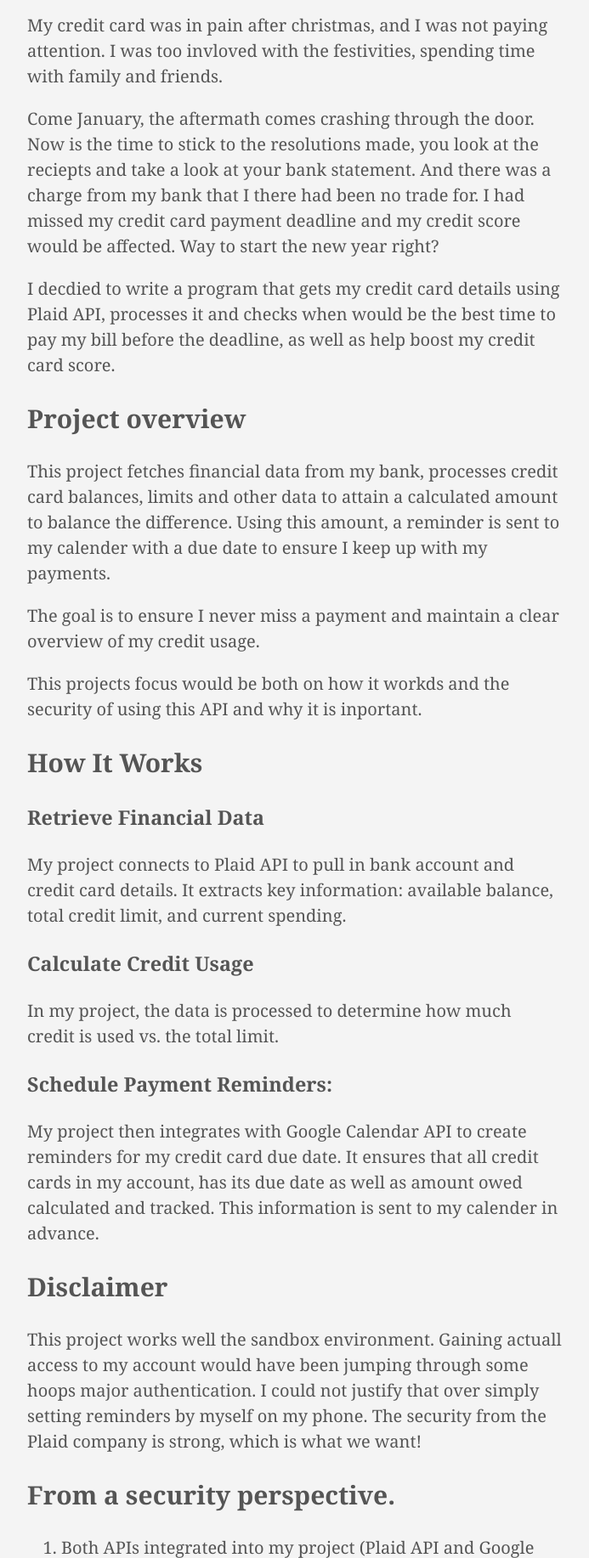
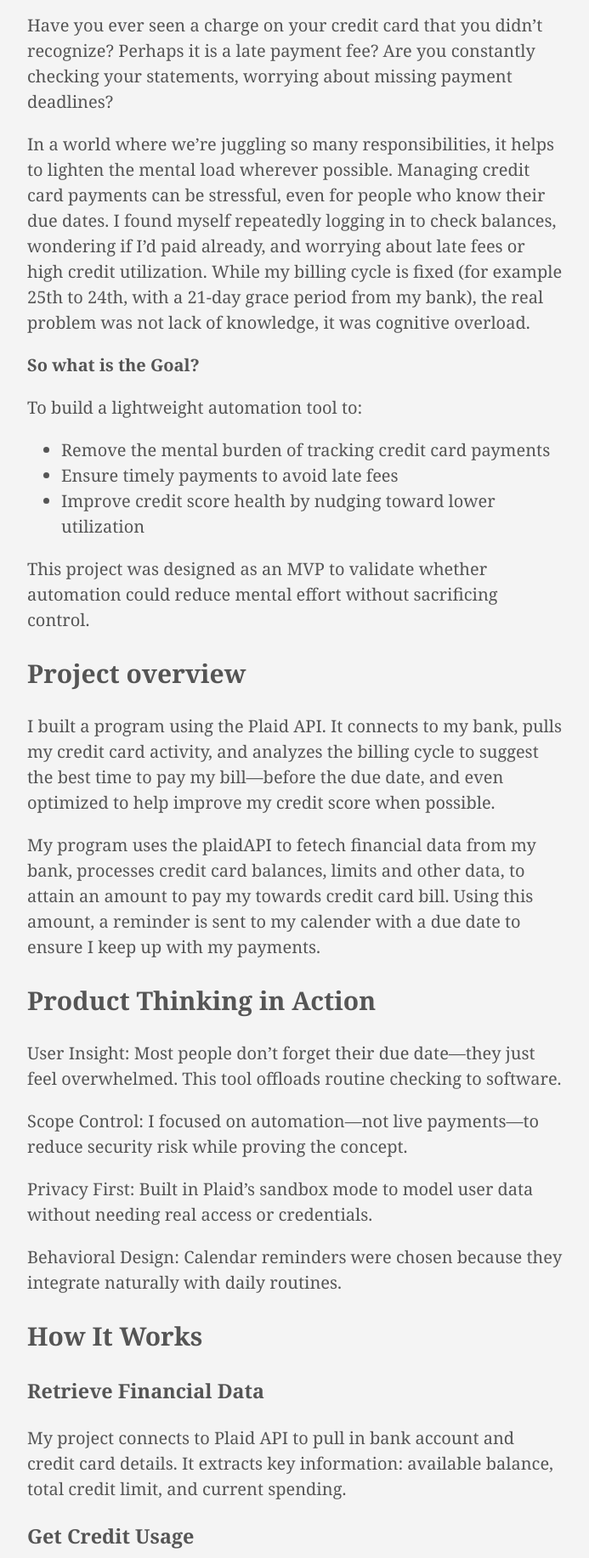
Before and after one commit to Tife31/tife31.github.io, a plain HTML site: page posts/plaidapi/index.html in a window 1280 px wide. Shown: the part 400-2234 px from the top of the page at 85% size, without its empty margins (112-805 px from the left). Drawn offline with Linux system fonts and the light colour scheme.

Commit message:
Update tp Plaid posts

```diff
--- a/posts/plaidapi/index.html
+++ b/posts/plaidapi/index.html
@@ -4,11 +4,14 @@
     <meta charset="utf-8">
     <meta http-equiv="X-UA-Compatible" content="IE=edge,chrome=1">
 
-    <title> No more paying overdue charges with Plaid API! | The Desk Space</title>
+    <title> Reduce Your Credit Card Mental Load with Automation | The Desk Space</title>
     <meta name="viewport" content="width=device-width,minimum-scale=1">
     <meta name="description" content="Introduction
-My credit card was in pain after christmas, and I was not paying attention. I was too invloved with the festivities, spending time with family and friends.
-Come January, the aftermath comes crashing through the door. Now is the time to stick to the resolutions made, you look at the reciepts and take a look at your bank statement. And there was a charge from my bank that I there had been no trade for. I had missed my credit card payment deadline and my credit score would be affected. Way to start the new year right?">
+Have you ever seen a charge on your credit card that you didn’t recognize? Perhaps it is a late payment fee?
+Are you constantly checking your statements, worrying about missing payment deadlines?
+In a world where we’re juggling so many responsibilities, it helps to lighten the mental load wherever possible.
+Managing credit card payments can be stressful, even for people who know their due dates. I found myself repeatedly logging in to check balances, wondering if I’d paid already, and worrying about late fees or high credit utilization.
+While my billing cycle is fixed (for example 25th to 24th, with a 21-day grace period from my bank), the real problem was not lack of knowledge, it was cognitive overload.">
     <meta name="generator" content="Hugo 0.140.2">
 
 
@@ -37,25 +40,25 @@ Come January, the aftermath comes crashing through the door. Now is the time to
 
     <meta property="og:url" content="http://localhost:1313/posts/plaidapi/">
   <meta property="og:site_name" content="The Desk Space">
-  <meta property="og:title" content=" No more paying overdue charges with Plaid API!">
-  <meta property="og:description" content="Introduction My credit card was in pain after christmas, and I was not paying attention. I was too invloved with the festivities, spending time with family and friends.
-Come January, the aftermath comes crashing through the door. Now is the time to stick to the resolutions made, you look at the reciepts and take a look at your bank statement. And there was a charge from my bank that I there had been no trade for. I had missed my credit card payment deadline and my credit score would be affected. Way to start the new year right?">
+  <meta property="og:title" content=" Reduce Your Credit Card Mental Load with Automation">
+  <meta property="og:description" content="Introduction Have you ever seen a charge on your credit card that you didn’t recognize? Perhaps it is a late payment fee? Are you constantly checking your statements, worrying about missing payment deadlines?
+In a world where we’re juggling so many responsibilities, it helps to lighten the mental load wherever possible. Managing credit card payments can be stressful, even for people who know their due dates. I found myself repeatedly logging in to check balances, wondering if I’d paid already, and worrying about late fees or high credit utilization. While my billing cycle is fixed (for example 25th to 24th, with a 21-day grace period from my bank), the real problem was not lack of knowledge, it was cognitive overload.">
   <meta property="og:locale" content="en_us">
   <meta property="og:type" content="article">
     <meta property="article:section" content="posts">
     <meta property="article:published_time" content="2025-01-11T20:05:58-05:00">
     <meta property="article:modified_time" content="2025-01-11T20:05:58-05:00">
 
-  <meta itemprop="name" content=" No more paying overdue charges with Plaid API!">
-  <meta itemprop="description" content="Introduction My credit card was in pain after christmas, and I was not paying attention. I was too invloved with the festivities, spending time with family and friends.
-Come January, the aftermath comes crashing through the door. Now is the time to stick to the resolutions made, you look at the reciepts and take a look at your bank statement. And there was a charge from my bank that I there had been no trade for. I had missed my credit card payment deadline and my credit score would be affected. Way to start the new year right?">
+  <meta itemprop="name" content=" Reduce Your Credit Card Mental Load with Automation">
+  <meta itemprop="description" content="Introduction Have you ever seen a charge on your credit card that you didn’t recognize? Perhaps it is a late payment fee? Are you constantly checking your statements, worrying about missing payment deadlines?
+In a world where we’re juggling so many responsibilities, it helps to lighten the mental load wherever possible. Managing credit card payments can be stressful, even for people who know their due dates. I found myself repeatedly logging in to check balances, wondering if I’d paid already, and worrying about late fees or high credit utilization. While my billing cycle is fixed (for example 25th to 24th, with a 21-day grace period from my bank), the real problem was not lack of knowledge, it was cognitive overload.">
   <meta itemprop="datePublished" content="2025-01-11T20:05:58-05:00">
   <meta itemprop="dateModified" content="2025-01-11T20:05:58-05:00">
-  <meta itemprop="wordCount" content="593">
+  <meta itemprop="wordCount" content="743">
   <meta name="twitter:card" content="summary">
-  <meta name="twitter:title" content=" No more paying overdue charges with Plaid API!">
-  <meta name="twitter:description" content="Introduction My credit card was in pain after christmas, and I was not paying attention. I was too invloved with the festivities, spending time with family and friends.
-Come January, the aftermath comes crashing through the door. Now is the time to stick to the resolutions made, you look at the reciepts and take a look at your bank statement. And there was a charge from my bank that I there had been no trade for. I had missed my credit card payment deadline and my credit score would be affected. Way to start the new year right?">
+  <meta name="twitter:title" content=" Reduce Your Credit Card Mental Load with Automation">
+  <meta name="twitter:description" content="Introduction Have you ever seen a charge on your credit card that you didn’t recognize? Perhaps it is a late payment fee? Are you constantly checking your statements, worrying about missing payment deadlines?
+In a world where we’re juggling so many responsibilities, it helps to lighten the mental load wherever possible. Managing credit card payments can be stressful, even for people who know their due dates. I found myself repeatedly logging in to check balances, wondering if I’d paid already, and worrying about late fees or high credit utilization. While my billing cycle is fixed (for example 25th to 24th, with a 21-day grace period from my bank), the real problem was not lack of knowledge, it was cognitive overload.">
 
 
   </head><body class="ma0 avenir bg-near-white development">
@@ -97,7 +100,7 @@ Come January, the aftermath comes crashing through the door. Now is the time to
 
         Posts
       </aside><div id="sharing" class="mt3 ananke-socials"></div>
-<h1 class="f1 athelas mt3 mb1"> No more paying overdue charges with Plaid API!</h1>
+<h1 class="f1 athelas mt3 mb1"> Reduce Your Credit Card Mental Load with Automation</h1>
 
 
 
@@ -108,24 +111,38 @@ Come January, the aftermath comes crashing through the door. Now is the time to
 
     </header>
     <div class="nested-copy-line-height lh-copy serif f4 nested-links mid-gray pr4-l w-two-thirds-l"><h2 id="introduction">Introduction</h2>
-<p>My credit card was in pain after christmas, and I was not paying attention. I was too invloved with the festivities, spending time with family and friends.</p>
-<p>Come January, the aftermath comes crashing through the door. Now is the time to stick to the resolutions made, you look at the reciepts and take a look at your bank statement. And there was a charge from my bank that I there had been no trade for. I had missed my credit card payment deadline and my credit score would be affected. Way to start the new year right?</p>
-<p>I decdied to write a program that gets my credit card details using Plaid API, processes it and checks when would be the best time to pay my bill  before the deadline, as well as help boost my credit card score.</p>
+<p>Have you ever seen a charge on your credit card that you didn’t recognize? Perhaps it is a late payment fee?
+Are you constantly checking your statements, worrying about missing payment deadlines?</p>
+<p>In a world where we’re juggling so many responsibilities, it helps to lighten the mental load wherever possible.
+Managing credit card payments can be stressful, even for people who know their due dates. I found myself repeatedly logging in to check balances, wondering if I’d paid already, and worrying about late fees or high credit utilization.
+While my billing cycle is fixed (for example 25th to 24th, with a 21-day grace period from my bank), the real problem was not lack of knowledge, it was cognitive overload.</p>
+<p><strong>So what is the Goal?</strong></p>
+<p>To build a lightweight automation tool to:</p>
+<ul>
+<li>Remove the mental burden of tracking credit card payments</li>
+<li>Ensure timely payments to avoid late fees</li>
+<li>Improve credit score health by nudging toward lower utilization</li>
+</ul>
+<p>This project was designed as an MVP to validate whether automation could reduce mental effort without sacrificing control.</p>
 <h2 id="project-overview">Project overview</h2>
-<p>This project fetches financial data from my bank, processes credit card balances, limits and other data to attain a calculated amount to balance the difference.  Using this amount, a reminder is sent to my calender with a due date to ensure I keep up with my payments.</p>
-<p>The goal is to ensure I never miss a payment and maintain a clear overview of my credit usage.</p>
-<p>This projects focus would be both on how it workds and  the security of using this API and why it is inportant.</p>
+<p>I built a program using the Plaid API. It connects to my bank, pulls my credit card activity, and analyzes the billing cycle to suggest the best time to pay my bill—before the due date, and even optimized to help improve my credit score when possible.</p>
+<p>My program uses the plaidAPI to fetech financial data from my bank, processes credit card balances, limits and other data, to attain an amount to pay my towards credit card bill.  Using this amount, a reminder is sent to my calender with a due date to ensure I keep up with my payments.</p>
+<h2 id="product-thinking-in-action">Product Thinking in Action</h2>
+<p>User Insight: Most people don’t forget their due date—they just feel overwhelmed. This tool offloads routine checking to software.</p>
+<p>Scope Control: I focused on automation—not live payments—to reduce security risk while proving the concept.</p>
+<p>Privacy First: Built in Plaid’s sandbox mode to model user data without needing real access or credentials.</p>
+<p>Behavioral Design: Calendar reminders were chosen because they integrate naturally with daily routines.</p>
 <h2 id="how-it-works">How It Works</h2>
 <h3 id="retrieve-financial-data">Retrieve Financial Data</h3>
 <p>My project connects to Plaid API to pull in bank account and credit card details.
 It extracts key information: available balance, total credit limit, and current spending.</p>
-<h3 id="calculate-credit-usage">Calculate Credit Usage</h3>
-<p>In my project, the data is processed to determine how much credit is used vs. the total limit.</p>
+<h3 id="get-credit-usage">Get Credit Usage</h3>
+<p>In my project, the data is processed to determine the amount to be sent to my calender as owing is used.</p>
 <h3 id="schedule-payment-reminders">Schedule Payment Reminders:</h3>
 <p>My project then integrates with Google Calendar API to create reminders for my credit card due date.
 It ensures that all credit cards in  my account, has its due date as well as amount owed calculated and tracked.  This information is sent to my calender in advance.</p>
 <h2 id="disclaimer">Disclaimer</h2>
-<p>This project works well the sandbox environment. Gaining actuall access to my account would have been jumping through some hoops major authentication. I could not justify that over simply setting reminders by myself on my phone. The security from the Plaid company is strong, which is what we want!</p>
+<p>This project works well the sandbox environment. Gaining actuall access to my account would have been jumping through some major authentication hoops. I could not justify that over simply setting reminders by myself on my phone since my due date is every 21 days. The security from the Plaid company is strong, which is what we want!</p>
 <h2 id="from-a-security-perspective">From a security perspective.</h2>
 <ol>
 <li>
@@ -145,9 +162,12 @@ and follows the Least Privilege Principle.</p>
 Plaid suggests using webhooks to be notified when transactions are ready instead of polling repeatedly. Webhooks provide event-driven notifications, reducing the need for polling (which could expose API keys more often).</p>
 </li>
 </ol>
+<h2 id="what-i-learned">What I Learned</h2>
+<p>Users need simple, integrated nudges, not dashboards.</p>
+<p>Even fixed billing cycles feel unpredictable when mental load is high.</p>
+<p>Secure APIs can be leveraged safely without building full-scale apps.</p>
 <h2 id="future-improvements">Future Improvements</h2>
-<p>The next step is to initiate a balance transfer if sufficent funds are in my debit card, send a notification then that this amount had been paid instead of creating a to do in my calender.</p>
-<p>Enhancing security measures with encrypted storage.</p>
+<p>The next step is to initiate a balance transfer if sufficent funds are in my debit card, send a notification then that this amount had been paid instead of creating a todo in my calender.</p>
 <ul class="pa0">
 
 </ul>
```
Also changed, not shown: index.html (+6 -3 lines).
